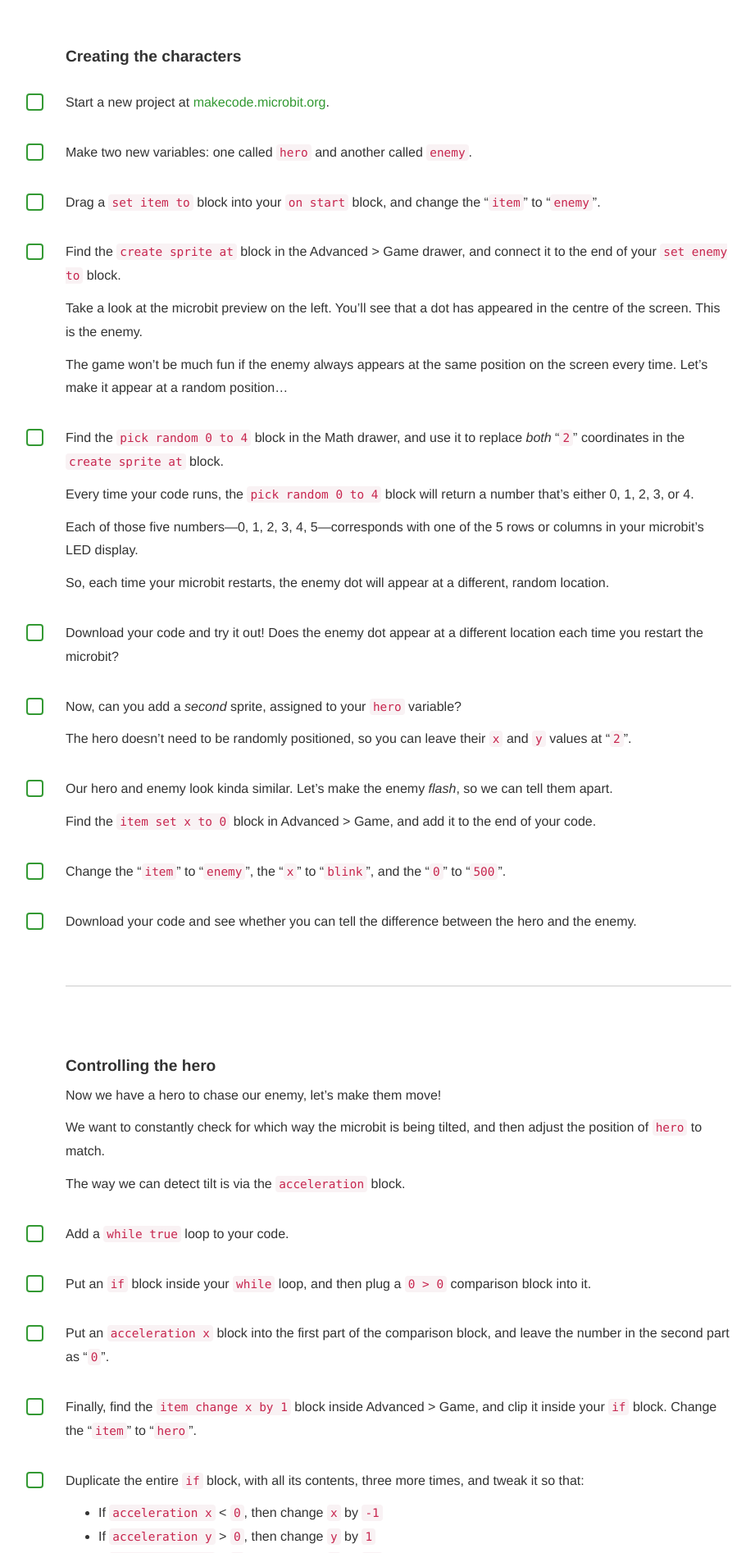
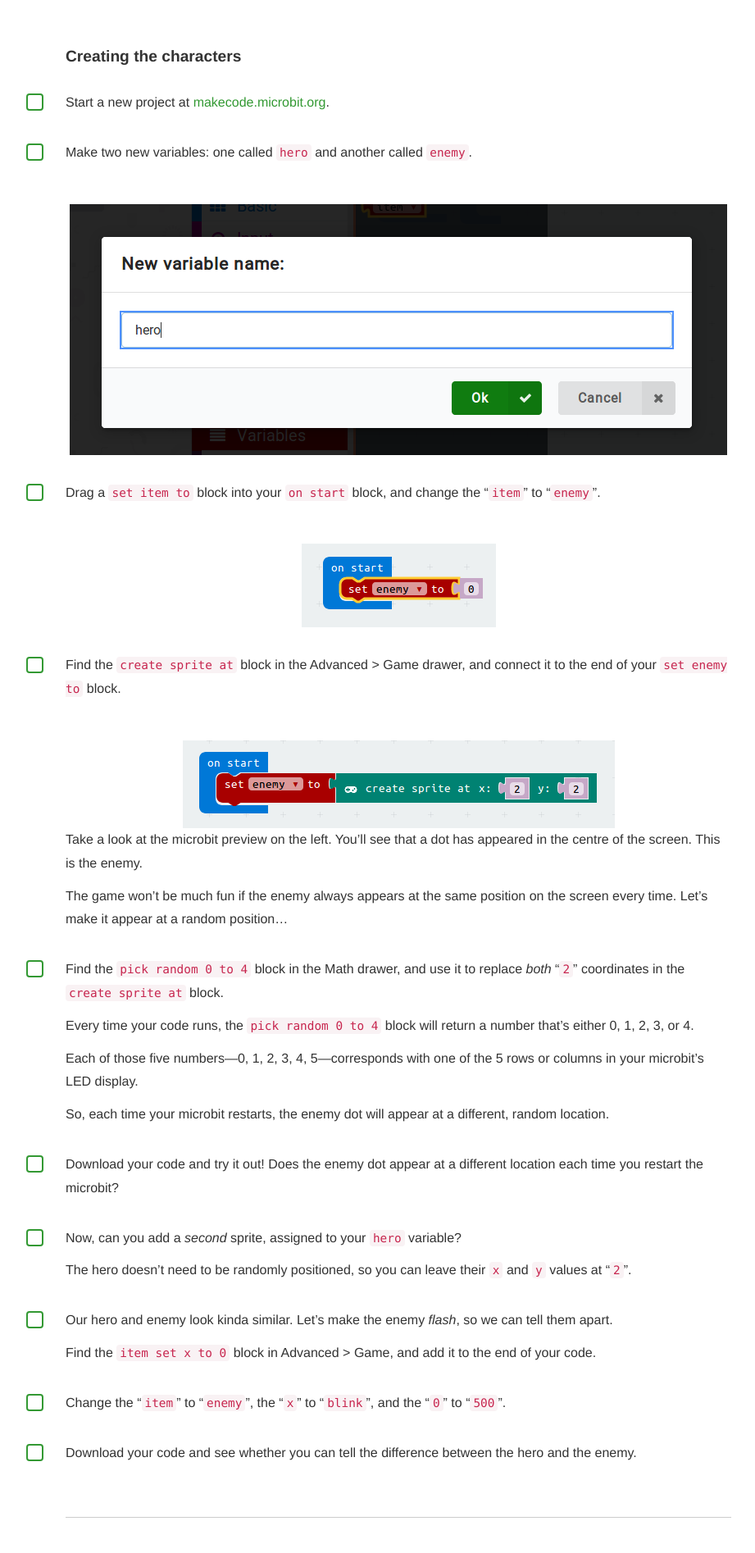
Before and after one commit to liverpoolcodeclub/liverpoolcodeclub.github.io, a Jekyll site: the page built from projects/chase/index.html, in a window 1280 px wide. Shown: the part 339-2233 px from the top of the page at 82% size, without its empty margins (154-1075 px from the left). Built offline with Jekyll 4.4.1, drawn with Linux system fonts in a browser that asks for light colours.

Commit message:
Update index.html

```diff
--- a/projects/chase/index.html
+++ b/projects/chase/index.html
@@ -13,12 +13,15 @@ title: "Hand-held chase game"
 </div>
 <div class="project-steps__step">
     <p>Make two new variables: one called <code>hero</code> and another called <code>enemy</code>.</p>
+    <img src="stepone.png" alt="" style="border-radius: 0; margin: 3em auto 0 auto;">
 </div>
 <div class="project-steps__step">
     <p>Drag a <code>set item to</code> block into your <code>on start</code> block, and change the “<code>item</code>” to “<code>enemy</code>”.</p>
+    <img src="steptwo.png" alt="" style="border-radius: 0; margin: 3em auto 0 auto;">
 </div>
 <div class="project-steps__step">
     <p>Find the <code>create sprite at</code> block in the Advanced &gt; Game drawer, and connect it to the end of your <code>set enemy to</code> block.</p>
+    <img src="stepthree.png" alt="" style="border-radius: 0; margin: 3em auto 0 auto;">
     <p>Take a look at the microbit preview on the left. You’ll see that a dot has appeared in the centre of the screen. This is the enemy.</p>
     <p>The game won’t be much fun if the enemy always appears at the same position on the screen every time. Let’s make it appear at a random position…</p>
 </div>
```
